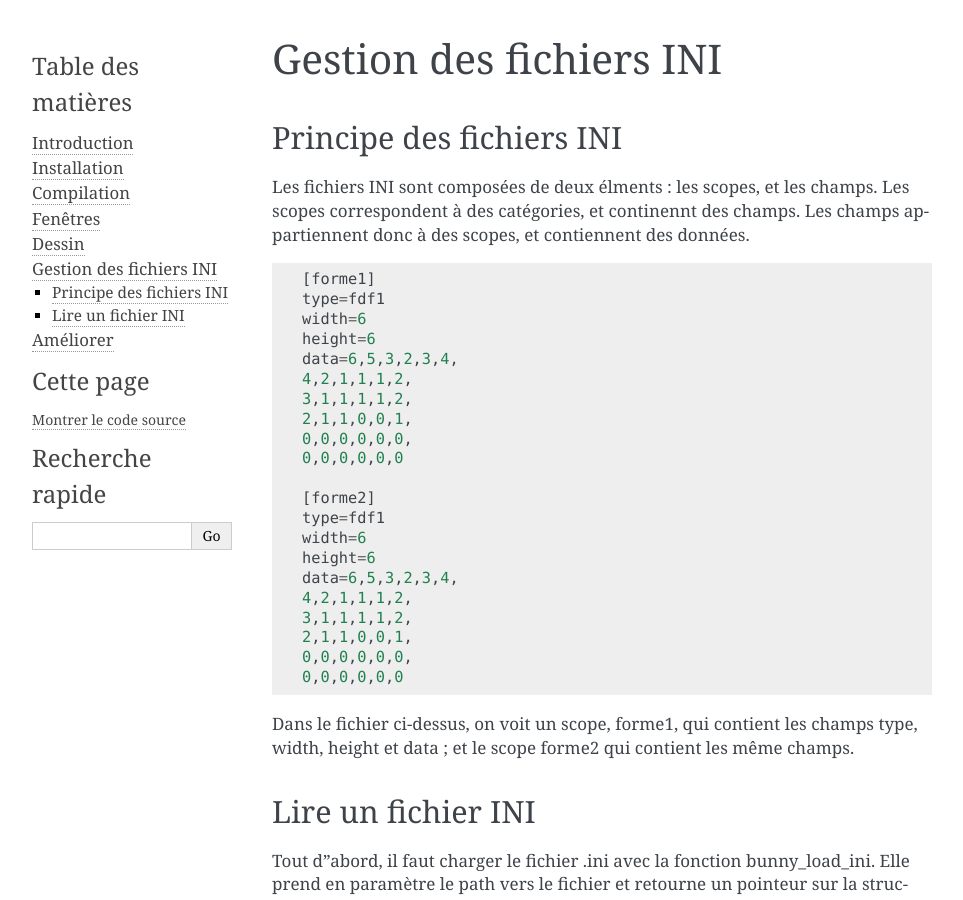
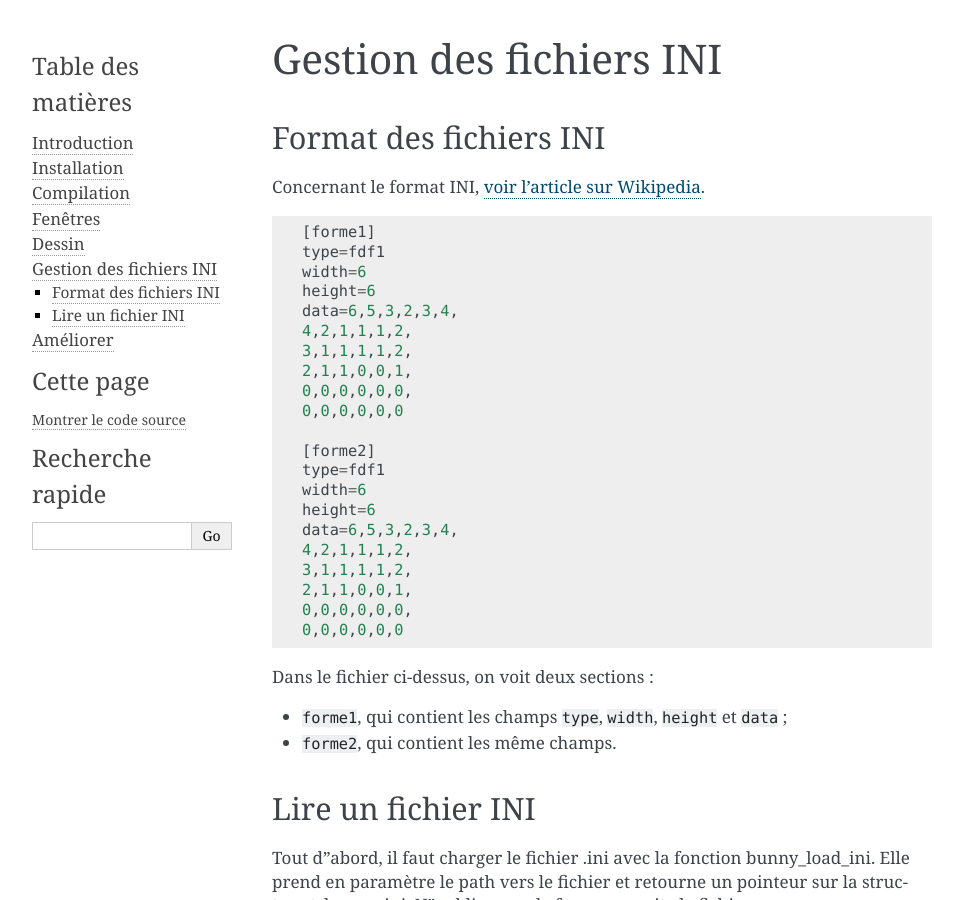
Before and after one commit to motet-a/liblapin-tutorial, a Sphinx documentation site: the page built from source/ini.md, in a window 1280 px wide and 900 px high. Shown: the whole window, without its empty margins (148-1111 px from the left). Built offline with Sphinx 7.4.7, drawn with Linux system fonts in a browser that asks for light colours.

Commit message:
ini.md : Removed format description, added Wikipedia link
We can't decribe the format better than Wikipedia.

````diff
--- a/source/ini.md
+++ b/source/ini.md
@@ -1,10 +1,9 @@
 
 # Gestion des fichiers INI #
 
-## Principe des fichiers INI ##
+## Format des fichiers INI ##
 
-Les fichiers INI sont composées de deux élments : les scopes, et les champs. Les scopes correspondent à des catégories, et continennt des champs. Les champs appartiennent donc à des scopes, et contiennent des données.
-
+Concernant le format INI, [voir l’article sur Wikipedia][wikipedia].
 
 ```
 [forme1]
@@ -30,7 +29,10 @@ data=6,5,3,2,3,4,
 0,0,0,0,0,0
 ```
 
-Dans le fichier ci-dessus, on voit un scope, forme1, qui contient les champs type, width, height et data ; et le scope forme2 qui contient les même champs.
+Dans le fichier ci-dessus, on voit deux sections :
+  - `forme1`, qui contient les champs `type`, `width`, `height`
+  et `data` ;
+  - `forme2`, qui contient les même champs.
 
 ## Lire un fichier INI ##
 
@@ -90,3 +92,5 @@ bunny_delete_ini(ini);
 ```
 
 Voila ! Bon courage pour la suite :)
+
+[wikipedia]: https://en.wikipedia.org/wiki/INI_file
````
